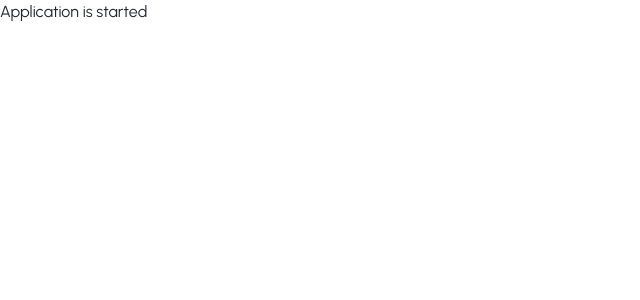
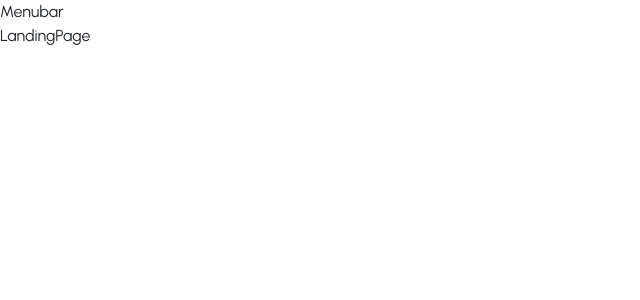
Before and after one commit to suyash-rgb/Invoice-Generator-Project, a React (Vite) app in the folder invoice-generator-client/: page / in a window 1280 px wide. Shown: the top 300 px of the page, without its empty margins (0-640 px from the left). Built offline with nearby package versions, Linux system fonts and the light colour scheme.

Commit message:
Adding Components and Pages for routing

```diff
--- a/invoice-generator-client/src/App.jsx
+++ b/invoice-generator-client/src/App.jsx
@@ -1,8 +1,26 @@
-import React from 'react'
+import React from 'react';
+import { Toaster } from 'react-hot-toast';
+import {BrowserRouter, Routes, Route} from "react-router-dom";
+import LandingPage from './pages/LandingPage/LandingPage';
+import Dashboard from './pages/Dashboard';
+import MainPage from './pages/MainPage';
+import PreviewPage from './pages/PreviewPage';
+import Menubar from './components/Menubar';
 
 const App = () => {
   return (
-    <div className='contianer'>Application is started</div>
+
+    <BrowserRouter>
+      <Menubar />
+      <Toaster />
+      <Routes>
+         <Route path="/" element={<LandingPage/>} />
+         <Route path="/dashboard" element={<Dashboard/>} />
+         <Route path="/generate" element={<MainPage/>} />
+         <Route path="/preview" element={<PreviewPage/>} />
+
+      </Routes>
+    </BrowserRouter>
   )
 }
 
--- /dev/null
+++ b/invoice-generator-client/src/assets/assets.js
@@ -0,0 +1,5 @@
+import template1 from './template1.png'
+
+export const assets = {
+   template1
+}
--- /dev/null
+++ b/invoice-generator-client/src/components/Menubar.jsx
@@ -0,0 +1,9 @@
+import React from 'react'
+
+const Menubar = () => {
+  return (
+    <div>Menubar</div>
+  )
+}
+
+export default Menubar
--- /dev/null
+++ b/invoice-generator-client/src/pages/Dashboard.jsx
@@ -0,0 +1,9 @@
+import React from 'react'
+
+const Dashboard = () => {
+  return (
+    <div>Dashboard</div>
+  )
+}
+
+export default Dashboard
--- /dev/null
+++ b/invoice-generator-client/src/pages/LandingPage/LandingPage.jsx
@@ -0,0 +1,10 @@
+import React from 'react'
+import './LandingPage.css'
+
+const LandingPage = () => {
+  return (
+    <div>LandingPage</div>
+  )
+}
+
+export default LandingPage;
--- /dev/null
+++ b/invoice-generator-client/src/pages/MainPage.jsx
@@ -0,0 +1,9 @@
+import React from 'react'
+
+const MainPage = () => {
+  return (
+    <div>MainPage</div>
+  )
+}
+
+export default MainPage
--- /dev/null
+++ b/invoice-generator-client/src/pages/PreviewPage.jsx
@@ -0,0 +1,9 @@
+import React from 'react'
+
+const PreviewPage = () => {
+  return (
+    <div>PreviewPage</div>
+  )
+}
+
+export default PreviewPage
```
Also changed, not shown: invoice-generator-client/src/pages/LandingPage/LandingPage.css (added).
